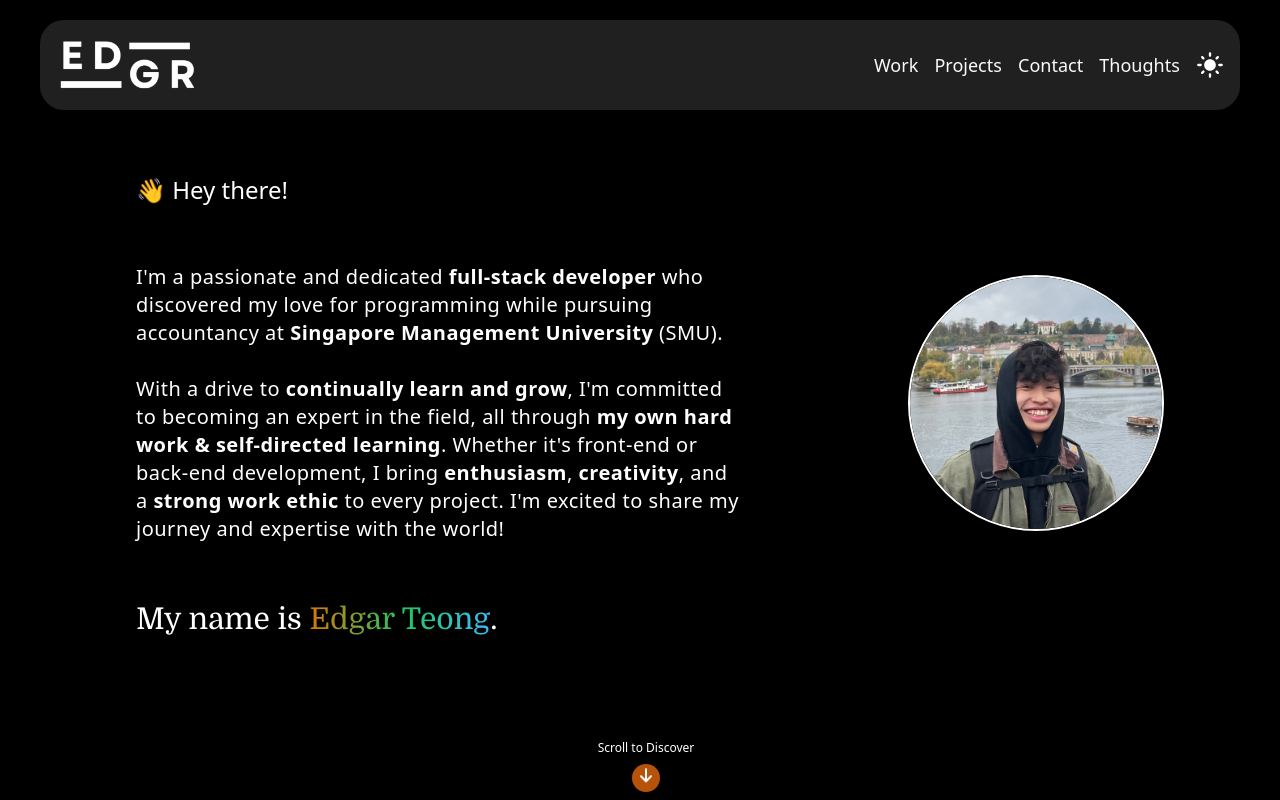
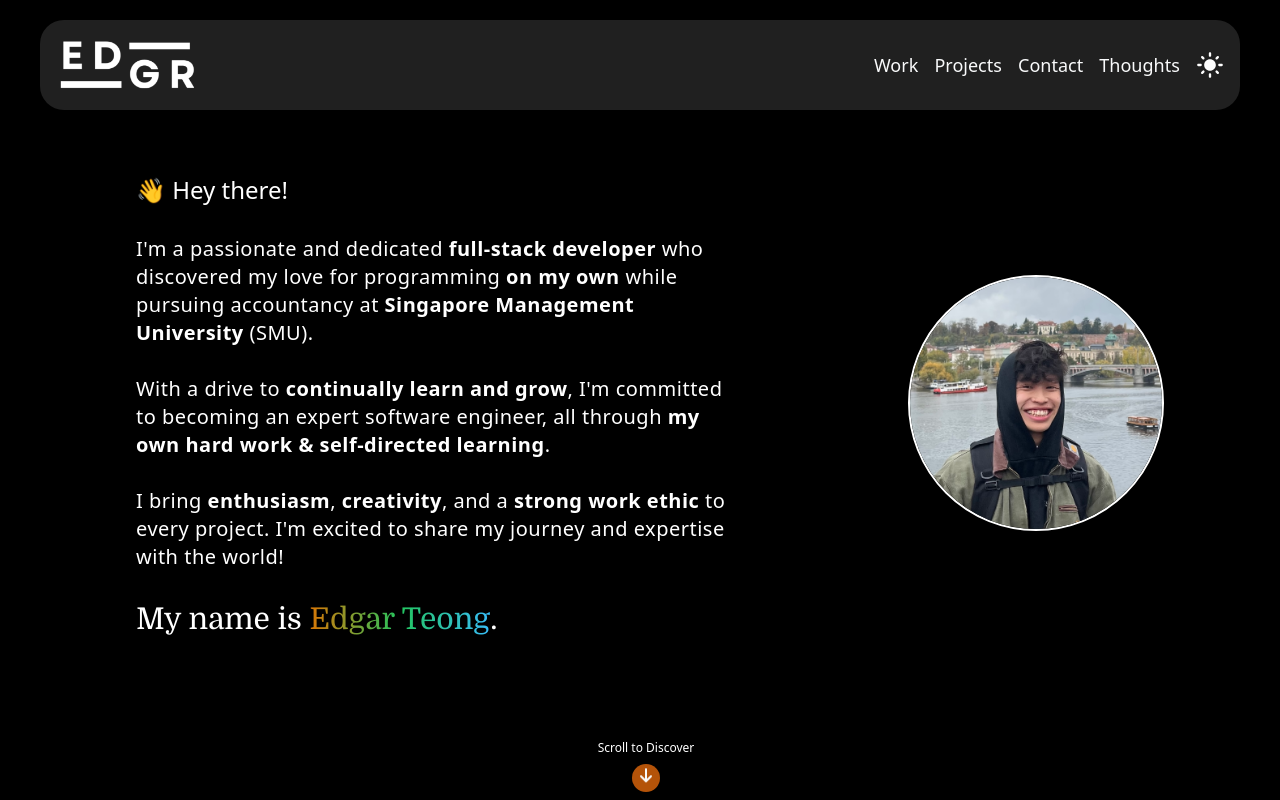
Before and after one commit to safarinexus/edgar-teong, a React (Vite) app: page / in a window 1280 px wide. Shown: the top 800 px of the page. Built offline with nearby package versions, Linux system fonts and the light colour scheme.

Commit message:
text changes

```diff
--- a/src/components/PageComponents/Landing/Landing.tsx
+++ b/src/components/PageComponents/Landing/Landing.tsx
@@ -24,12 +24,13 @@ const Landing = () => {
                 .
             </h3>
             <p className="tracking-wide text-center sm:text-left font-extralight text-[3.5vw] xs:text-[3vw] sm:text-sm md:text-xl sm:row-start-2">
-                I&#39;m a passionate and dedicated <span className="font-bold">full-stack developer</span> who discovered my love for programming while pursuing accountancy at&nbsp;
+                I&#39;m a passionate and dedicated <span className="font-bold">full-stack developer</span> who discovered my love for programming <span className="font-bold">on my own</span> while pursuing accountancy at&nbsp;
                 <span className="font-bold">Singapore Management University</span> &#40;SMU&#41;.
                 <br /><br />
-                With a drive to <span className="font-bold">continually learn and grow</span>, I&#39;m committed to becoming an expert in the field, all through&nbsp;
+                With a drive to <span className="font-bold">continually learn and grow</span>, I&#39;m committed to becoming an expert software engineer, all through&nbsp;
                 <span className="font-bold">my own hard work & self-directed learning</span>.
-                Whether it&#39;s front-end or back-end development, I bring <span className="font-bold">enthusiasm</span>, <span className="font-bold">creativity</span>,
+                <br /><br />
+                I bring <span className="font-bold">enthusiasm</span>, <span className="font-bold">creativity</span>,
                 and a <span className="font-bold">strong work ethic</span> to every project.
                 I&#39;m excited to share my journey and expertise with the world!
             </p>
```
